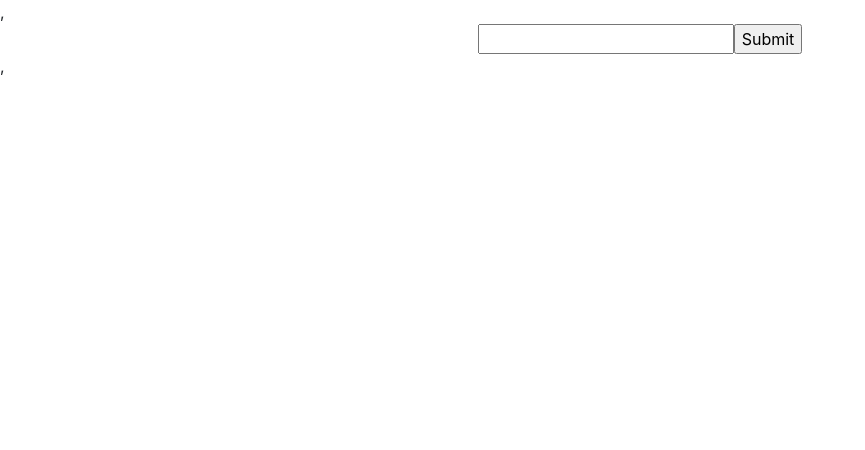
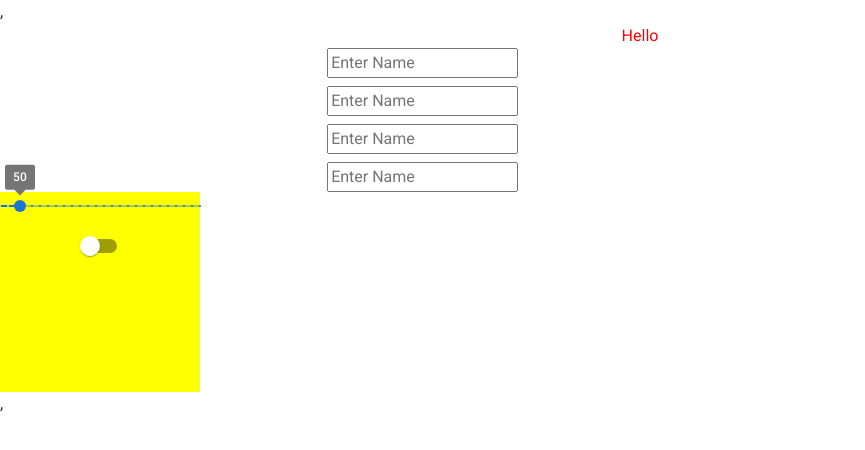
Before and after one commit to samirvithlani/react-js-gen-club, a React (Create React App) app: page / in a window 1280 px wide. Shown: the top 450 px of the page, without its empty margins (0-865 px from the left). Built offline with nearby package versions, Linux system fonts and the light colour scheme.

Commit message:
switch slider

```diff
--- a/package.json
+++ b/package.json
@@ -5,9 +5,9 @@
   "dependencies": {
     "@emotion/react": "^11.9.0",
     "@emotion/styled": "^11.8.1",
-    "@mui/icons-material": "^5.6.2",
+    "@mui/icons-material": "^5.8.0",
     "@mui/lab": "^5.0.0-alpha.78",
-    "@mui/material": "^5.6.2",
+    "@mui/material": "^5.8.1",
     "@mui/styled-engine-sc": "^5.6.1",
     "@mui/styles": "^5.6.2",
     "@testing-library/jest-dom": "^5.16.2",
--- a/public/index.html
+++ b/public/index.html
@@ -1,16 +1,15 @@
 <!DOCTYPE html>
 <html lang="en">
+
 <head>
   <meta charset="utf-8" />
   <link rel="icon" href="%PUBLIC_URL%/favicon.ico" />
   <meta name="viewport" content="width=device-width, initial-scale=1" />
   <meta name="theme-color" content="#000000" />
-    <meta
-      name="description"
-      content="Web site created using create-react-app"
-    />
+  <meta name="description" content="Web site created using create-react-app" />
   <link rel="apple-touch-icon" href="%PUBLIC_URL%/logo192.png" />
-    <link rel="stylesheet" href="https://cdn.jsdelivr.net/npm/bootstrap@4.1.3/dist/css/bootstrap.min.css" integrity="sha384-MCw98/SFnGE8fJT3GXwEOngsV7Zt27NXFoaoApmYm81iuXoPkFOJwJ8ERdknLPMO" crossorigin="anonymous">
+  <link rel="stylesheet" href="https://cdn.jsdelivr.net/npm/bootstrap@4.1.3/dist/css/bootstrap.min.css"
+    integrity="sha384-MCw98/SFnGE8fJT3GXwEOngsV7Zt27NXFoaoApmYm81iuXoPkFOJwJ8ERdknLPMO" crossorigin="anonymous">
   <!--
       manifest.json provides metadata used when your web app is installed on a
       user's mobile device or desktop. See https://developers.google.com/web/fundamentals/web-app-manifest/
@@ -25,20 +24,12 @@
       work correctly both with client-side routing and a non-root public URL.
       Learn how to configure a non-root public URL by running `npm run build`.
     -->
-    <title>React App</title>
-  </head>
-  <body>
-    <noscript>You need to enable JavaScript to run this app.</noscript>
-    <div id="root"></div>
-    <!--
-      This HTML file is a template.
-      If you open it directly in the browser, you will see an empty page.
+  <link rel="stylesheet" href="https://fonts.googleapis.com/css?family=Roboto:300,400,500,700&display=swap" />
+  <style>
+    * {
+      font-family: "Roboto", sans-serif;
+    }
+    </style>
 
-      You can add webfonts, meta tags, or analytics to this file.
-      The build step will place the bundled scripts into the <body> tag.
-
-      To begin the development, run `npm start` or `yarn start`.
-      To create a production bundle, use `npm run build` or `yarn build`.
-    -->
-  </body>
-</html>
+    <title>React App</title></head><body><noscript>You need to enable JavaScript to run this app.</noscript><div id="root"></div>
+    </body></html>
--- a/src/App.js
+++ b/src/App.js
@@ -34,6 +34,9 @@ import { QueryDemo2 } from './query/QueryDemo2';
 import { QueryDemo3 } from './query/QueryDemo3';
 import { QueryDemo4 } from './query/QueryDemo4';
 import { QueryDemo5 } from './query/QueryDemo5';
+import { MuiDemo1 } from './muidemo/MuiDemo1';
+import { MuiDemo2 } from './muidemo/MuiDemo2';
+import { MuiDemo3 } from './muidemo/MuiDemo3';
 
 function App() {
 
@@ -130,7 +133,9 @@ function App() {
       <LoggedInData /> */}
       {/* <DoctorLogin/> */}
       {/* <QueryDemo3/> */}
-      <QueryDemo5 />
+      {/* <MuiDemo1/>
+      <MuiDemo2/> */}
+      <MuiDemo3/>
       {/* <AddEmployee/> */}
       {/* <MenuBar/> */}
 
--- /dev/null
+++ b/src/muidemo/MuiDemo1.js
@@ -0,0 +1,43 @@
+import { Box, Button, IconButton } from '@mui/material'
+import React from 'react'
+import DeleteIcon from '@mui/icons-material/Delete';
+import CameraAltIcon from '@mui/icons-material/CameraAlt';
+import AddBoxIcon from '@mui/icons-material/AddBox';
+import LoadingButton from '@mui/lab/LoadingButton';
+
+export const MuiDemo1 = () => {
+    return (
+        <div>
+            <Box sx={{
+                width: '1000px',
+                height: '200px',
+                backgroundColor: 'pink',
+                '&:hover': {
+                    backgroundColor: 'blue',
+                    opacity: '0.5'
+
+                },
+            }}>
+
+
+                <Button variant="contained" color="primary" size="large">CLICK</Button>
+                <Button variant="outlined" color="success" size="medium">CLICK</Button>
+                <Button variant="text" color="secondary">CLICK</Button>
+                <Button variant="text" color="error" size="small">CLICK</Button>
+
+                <Button variant='outline' color='primary' size='small' startIcon={<DeleteIcon />}>DELETE</Button>
+                <Button variant='outline' color='primary' size='small' endIcon={<CameraAltIcon />}>PIC</Button>
+                <IconButton>
+                    <AddBoxIcon />
+                </IconButton>
+
+
+            </Box>
+            <LoadingButton loading>
+
+            </LoadingButton>
+
+
+        </div>
+    )
+}
--- /dev/null
+++ b/src/muidemo/MuiDemo2.js
@@ -0,0 +1,28 @@
+import { Button, ButtonGroup, Fab } from '@mui/material'
+import React from 'react'
+import AddBoxIcon from '@mui/icons-material/AddBox';
+import DeleteIcon from '@mui/icons-material/Delete';
+import CameraAltIcon from '@mui/icons-material/CameraAlt';
+
+
+export const MuiDemo2 = () => {
+    return (
+        <div>
+
+            <ButtonGroup variant='contained'>
+                <Button>1</Button>
+                <Button>2</Button>
+                <Button>3</Button>
+            </ButtonGroup>
+            <Fab color='red' >
+                <AddBoxIcon />
+            </Fab>
+            <Fab color='red' >
+                <DeleteIcon />
+            </Fab>
+            <Fab color='red' >
+                <CameraAltIcon/>
+            </Fab>
+        </div>
+    )
+}
--- /dev/null
+++ b/src/muidemo/MuiDemo3.js
@@ -0,0 +1,51 @@
+import { Box, Button, Container, Grid, Slider, Switch } from '@mui/material'
+import React from 'react'
+
+export const MuiDemo3 = () => {
+    return (
+        <div>
+            <Container maxWidth="7m" style={{ color: "red" }}>
+                Hello
+            </Container>
+
+
+            <Grid container rowSpacing={1} columnSpacing={{ xs: 2, sm: 2, md: 3 }}>
+                <Grid item xs={8}>
+                    <input type="text" placeholder="Enter Name" />
+                </Grid>
+                <Grid item xs={8}>
+                    <input type="text" placeholder="Enter Name" />
+                </Grid>
+                <Grid item xs={8}>
+                    <input type="text" placeholder="Enter Name" />
+                </Grid>
+                <Grid item xs={8}>
+                    <input type="text" placeholder="Enter Name" />
+                </Grid>
+            </Grid>
+            <Box sx={{
+                width: '200px',
+                height: '200px',
+                backgroundColor: 'yellow',
+
+            }}>
+
+                <Slider
+                    size='small'
+                    defaultValue={50}
+                    valueLabelDisplay='on'
+                    color='primary'
+                    step={20}
+                    marks
+                    max={500}
+
+                >
+
+                </Slider>
+                <Switch>
+
+                </Switch>
+            </Box>
+        </div>
+    )
+}
```
Also changed, not shown: src/muidemo/task.txt (added), 1 other file (tests, documents, lock files or other folders). Lines whose indentation alone changed are shown as unchanged.
